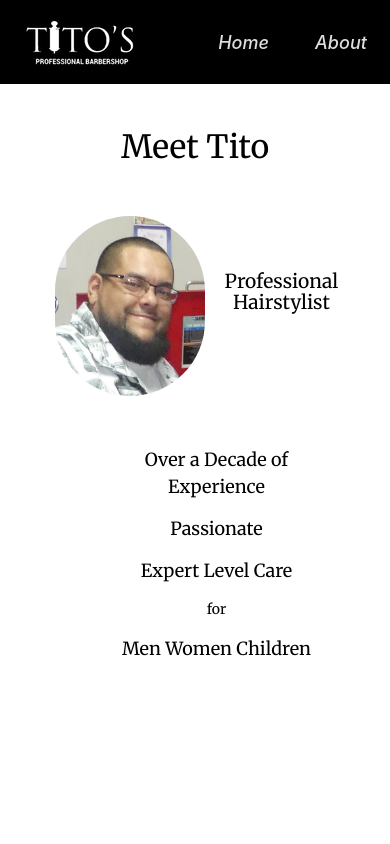
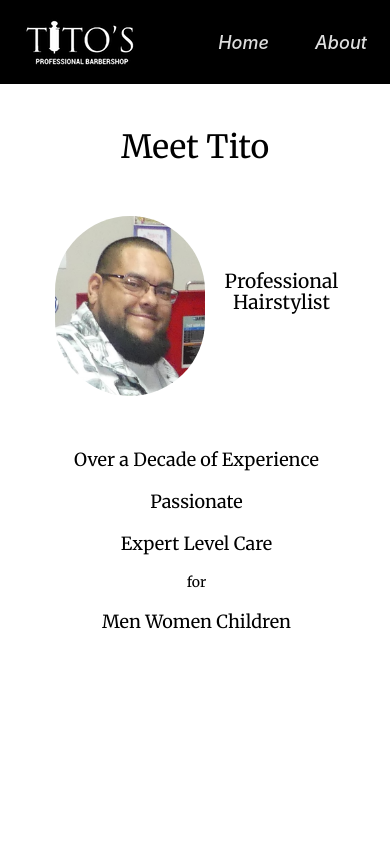
Before and after one commit to alexbradshaw/Titos, a React (Vite) app: page /about in a window 390 px wide. Shown: the top 844 px of the page. Built offline with nearby package versions, Linux system fonts and the light colour scheme; some icons are missing.

Commit message:
added width attributes to images

```diff
--- a/src/Pages/About/About.css
+++ b/src/Pages/About/About.css
@@ -43,6 +43,8 @@
 
 .galleryDisplay > * {
     border-radius: 10px;
+    width: 250px;
+    height: 250px;
 }
 
 .testimonies {
@@ -245,7 +247,7 @@
     }
 
     .gallery {
-        margin-top: 100px;
+        margin-top: 0px;
     }
 
     .gallery > * {
@@ -262,10 +264,12 @@
 
     .galleryDisplay > * {
         width: 150px;
+        height: 150px;
     }
 
     .testimonies {
         margin-top: 150px;
+        margin-bottom: 140px;
     }
 
     .testimoniesContainer {
@@ -278,4 +282,8 @@
         padding-bottom: 30px;
     }
 
+    #explain {
+        margin-left: 0px;
+    }
+
 }
```
